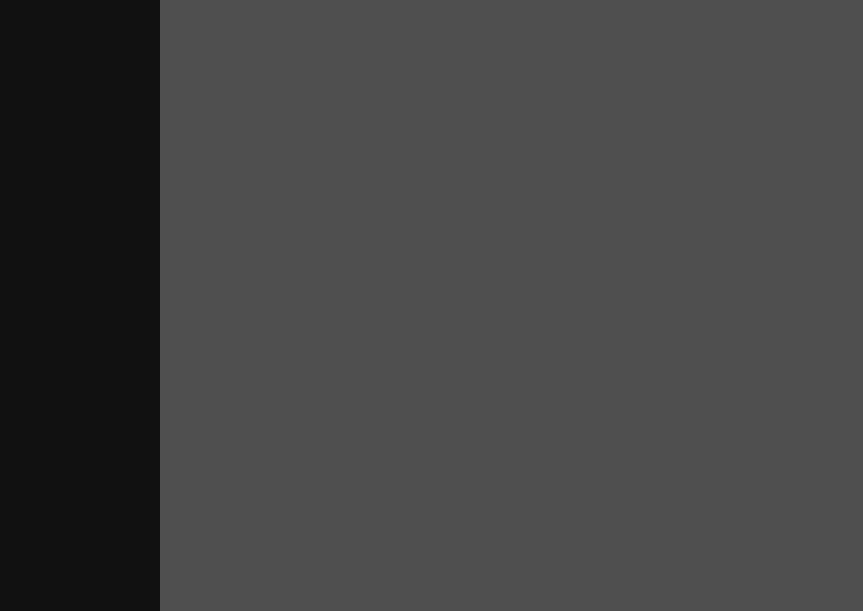
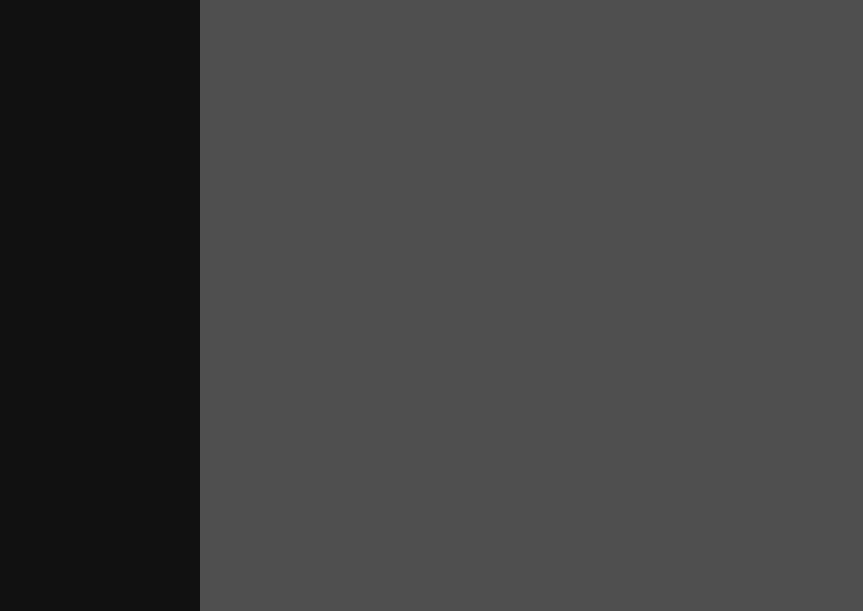
Before and after one commit to Bogdanrasputin/Bogdanrasputin.github.io, a plain HTML site: page index.html in a window 1280 px wide. Shown: the part 189-800 px from the top of the page, without its empty margins (0-863 px from the left). Drawn offline with Linux system fonts and the light colour scheme.

Commit message:
Update style.css

```diff
--- a/style.css
+++ b/style.css
@@ -23,7 +23,7 @@ div {
 /* The sidebar menu */
 .sidenav {
   height: 100%; /* Full-height: remove this if you want "auto" height */
-  width: 160px; /* Set the width of the sidebar */
+  width: 200px; /* Set the width of the sidebar */
   position: fixed; /* Fixed Sidebar (stay in place on scroll) */
   z-index: 1; /* Stay on top */
   top: 0; /* Stay at the top */
```
